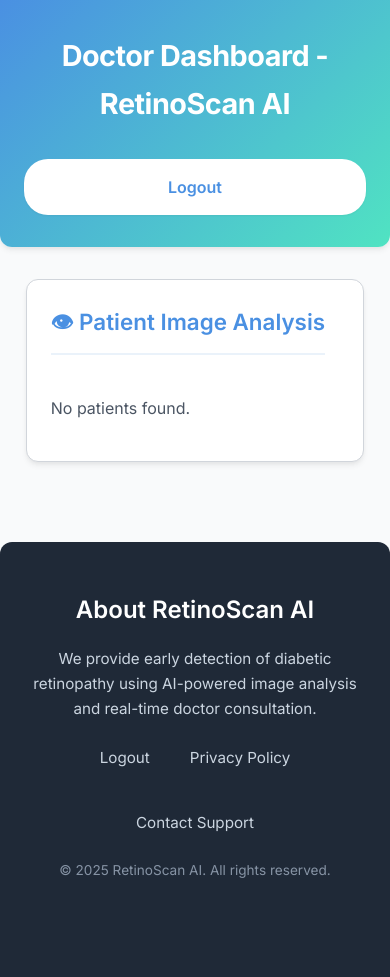
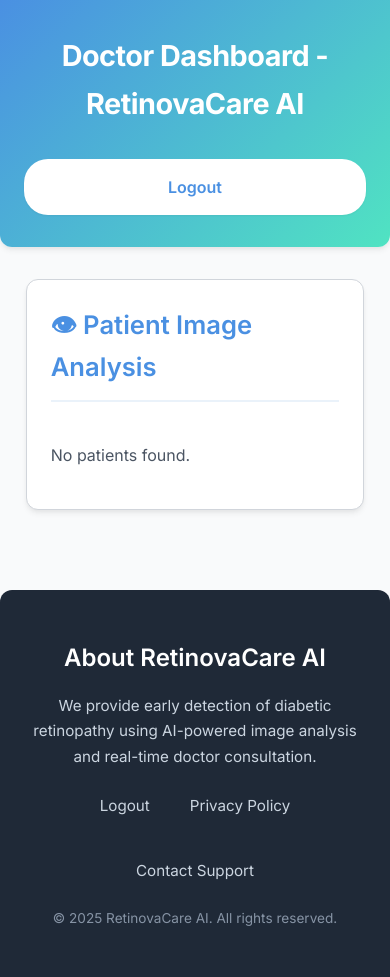
Before and after one commit to KARTIK448/Diabetes_prediction, a Flask app: page /dashboard in a window 390 px wide. Before the commit the page ends 878 px from the top, so only its background shows below. Run offline with Flask 3, Linux system fonts and the light colour scheme; the visitor is signed in with stand-in values (Sample User, id 1); data comes from the database, SQL or seed files in the repository; some libraries are stand-ins or nearby versions.

Commit message:
minor ui changes

```diff
--- a/templates/doctor_dashboard.html
+++ b/templates/doctor_dashboard.html
@@ -8,7 +8,7 @@
 
     <meta name="viewport" content="width=device-width, initial-scale=1.0"/>
 
-    <title>Doctor Dashboard - RetinoScan AI</title>
+    <title>Doctor Dashboard - RetinovaCare AI</title>
 
     <link rel="preconnect" href="https://fonts.googleapis.com">
 
@@ -564,30 +564,6 @@
 
             }
 
-            section h3 {
-
-                font-size: 1.4rem;
-
-            }
-
-            /* For very small screens, make the table scrollable horizontally */
-
-            table {
-
-                display: block;
-
-                overflow-x: auto;
-
-                white-space: nowrap;
-
-            }
-
-            th, td {
-
-                white-space: nowrap;
-
-            }
-
         }
 
     </style>
@@ -598,7 +574,7 @@
 
     <header>
 
-        <h2>Doctor Dashboard - RetinoScan AI</h2>
+        <h2>Doctor Dashboard - RetinovaCare AI</h2>
 
         <div class="button-group">
 
@@ -672,7 +648,7 @@
 
     <footer>
 
-        <h3>About RetinoScan AI</h3>
+        <h3>About RetinovaCare AI</h3>
 
         <p>We provide early detection of diabetic retinopathy using AI-powered image analysis and real-time doctor consultation.</p>
 
@@ -690,7 +666,7 @@
 
         <div class="footer-bottom">
 
-            &copy; 2025 RetinoScan AI. All rights reserved.
+            &copy; 2025 RetinovaCare AI. All rights reserved.
 
         </div>
 
--- a/templates/register.html
+++ b/templates/register.html
@@ -219,7 +219,7 @@
 </head>
 <body>
     <header>
-        <h1>RetinoScan AI</h1>
+        <h1>RetinovaCare</h1>
         <p>Create your account to begin.</p>
     </header>
 
@@ -252,7 +252,7 @@
     </main>
 
    <footer>
-    <h3>About RetinoScan AI</h3>
+    <h3>About RetinovaCare</h3>
     <p>We help detect diabetic retinopathy early with AI-powered retina analysis and instant doctor connectivity.</p>
 
     <div class="footer-links">
@@ -261,7 +261,7 @@
     </div>
 
     <div class="footer-bottom">
-      &copy; 2025 RetinoScan AI. All rights reserved.
+      &copy; 2025 RetinovaCare. All rights reserved.
     </div>
   </footer>
 </body>
--- a/templates/upload.html
+++ b/templates/upload.html
@@ -226,14 +226,14 @@
 
   <!-- FOOTER -->
   <footer>
-    <h3>About RetinoScan AI</h3>
+    <h3>About RetinovaCare AI</h3>
     <p>AI-powered detection of diabetic retinopathy — secure, fast, and accessible.</p>
     <div class="footer-links">
       <a href="#">Privacy Policy</a>
       <a href="#">Support</a>
     </div>
     <div class="footer-bottom">
-      &copy; 2025 RetinoScan AI. All rights reserved.
+      &copy; 2025 RetinovaCare AI. All rights reserved.
     </div>
   </footer>
 
```
Also changed, not shown: templates/chat.html (+3 -4 lines), templates/login.html (+4 -4 lines), templates/patient_dashboard.html (+4 -7 lines), 1 other file.
